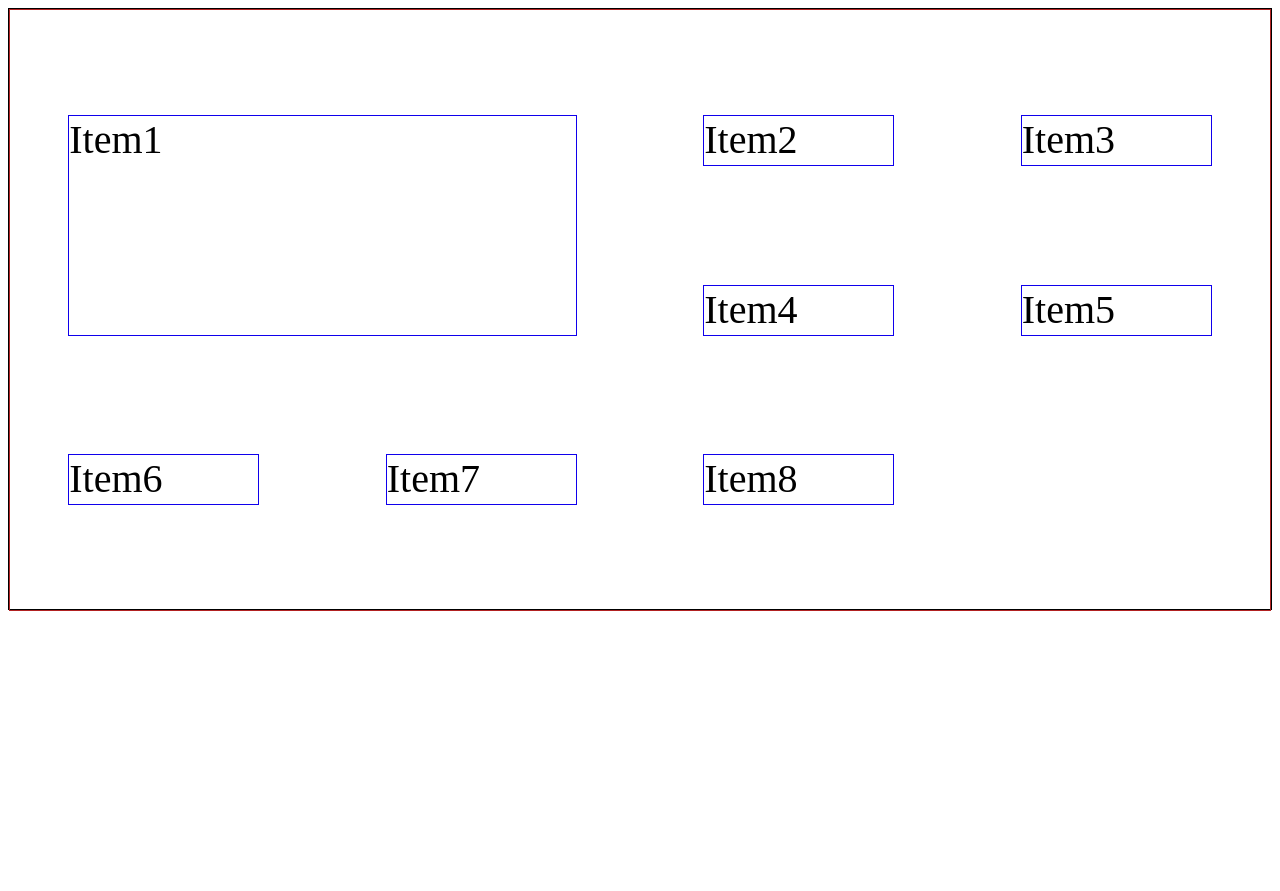
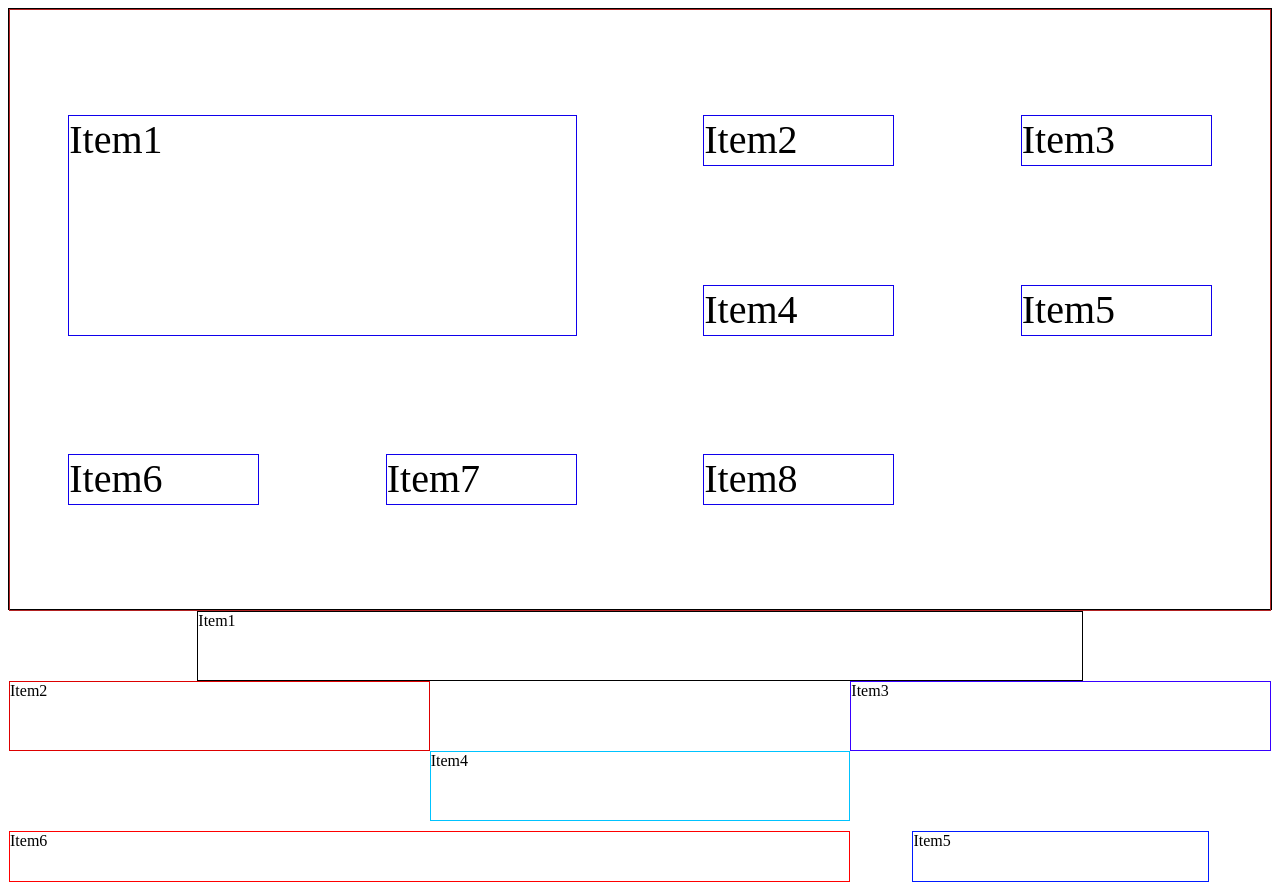
Before and after one commit to matheusvins/DEV_WEBIOS_2025_01, a plain HTML site: page CSS/CSS08-Grid/index.html in a window 1280 px wide. Before the commit the page ends 800 px from the top, so only its background shows below. Drawn offline with Linux system fonts and the light colour scheme.

Commit message:
DEV_WEBIOS_2025_01

```diff
--- a/CSS/CSS08-Grid/index.html
+++ b/CSS/CSS08-Grid/index.html
@@ -20,5 +20,15 @@
         <div class="itens" id="item7">Item7</div>
         <div class="itens" id="item8">Item8</div>
     </section>
+
+    <div id="container2">
+        <article class="itens2" id="Item01">Item1</article>
+        <article class="itens2" id="Item02">Item2</article>
+        <article class="itens2" id="Item03">Item3</article>
+        <article class="itens2" id="Item04">Item4</article>
+        <article class="itens2" id="Item05">Item5</article>
+        <article class="itens2" id="Item06">Item6</article>
+    </div>
+
 </body>
 </html>
--- a/CSS/CSS08-Grid/style.css
+++ b/CSS/CSS08-Grid/style.css
@@ -47,5 +47,62 @@ body{
 
     /* referente as linhas horizontais */
     grid-row: 1 / 3;
+}
 
+    /* código para a aula 09 sobre GRID */
+
+#container2{
+    display: grid;
+
+    /* grid de 3x4 */
+
+    grid-template-columns: repeat(3, 1fr);
+
+    grid-template-rows: repeat(4, 70px);
 }
+
+#Item01{
+    border: 1px solid black;
+    grid-column: 1 / 4;
+    width: 70%;
+    justify-self: center;
+}
+
+#Item02{
+    border: 1px solid rgb(221, 0, 0);
+}
+
+#Item03{
+    border: 1px solid rgb(55, 0, 255);
+    grid-column: 3 / 4;
+}
+
+#Item04{
+    border: 1px solid rgb(0, 195, 255);
+    grid-column: 2 / 3;
+}
+
+#Item06{
+    border: 1px solid rgb(255, 0, 0);
+    grid-column: 1 / 3;
+    grid-row: 4 / 5;
+    height: 70%;
+    align-self: center;
+}
+
+#Item05{
+    border: 1px solid rgb(0, 26, 255);
+    grid-column: 3 / 4;
+    grid-row: 4 / 5;
+    height: 70%;
+    width: 70%;
+
+    /* eixo horizontal */
+    align-self: center;
+
+    /* eixo vertical */
+    align-self: center;
+
+    /* justify-self / align-self */
+    place-self: center;
+}
```
Also changed, not shown: CSS/CSS08-Grid/CSS08-ExercicioCasa/index.html (+12 -0 lines).
